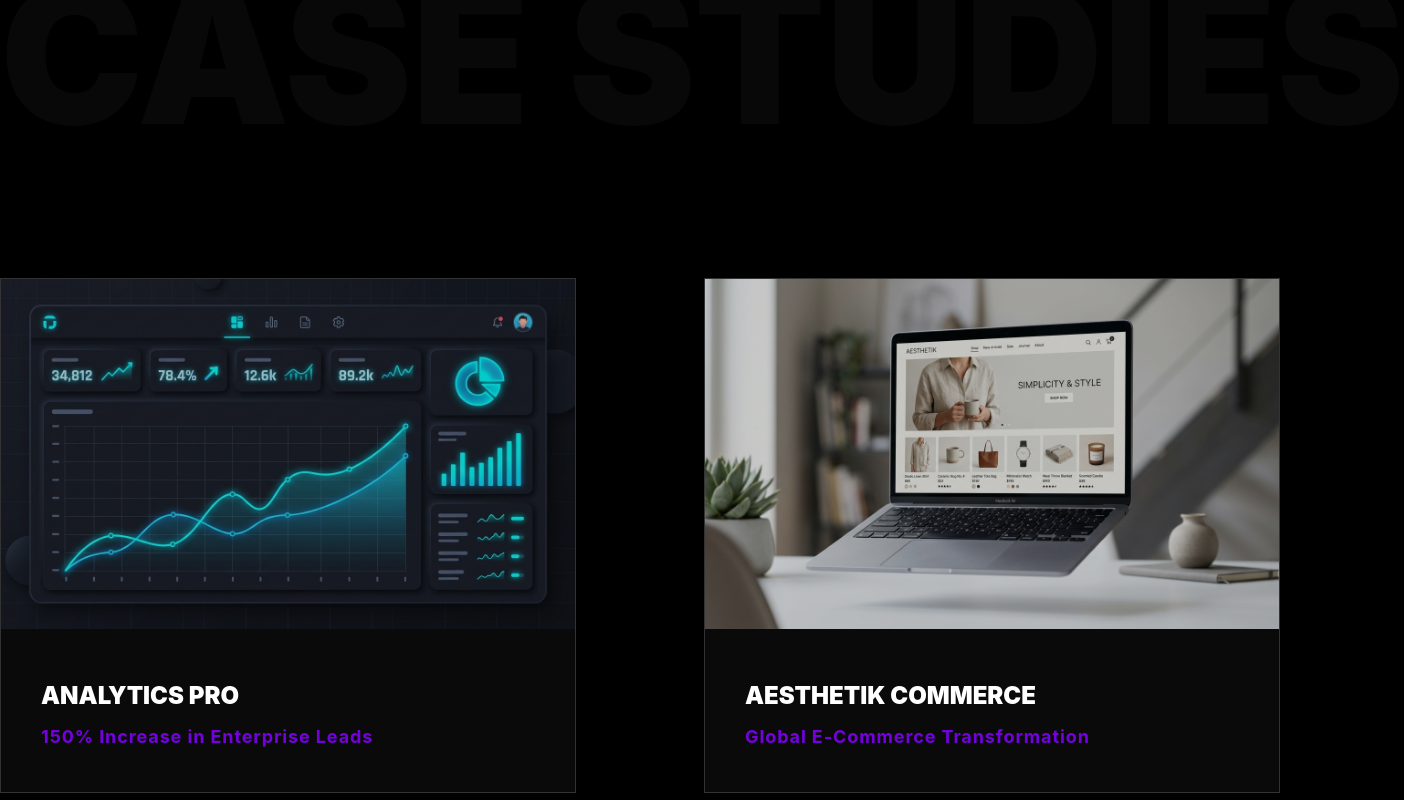
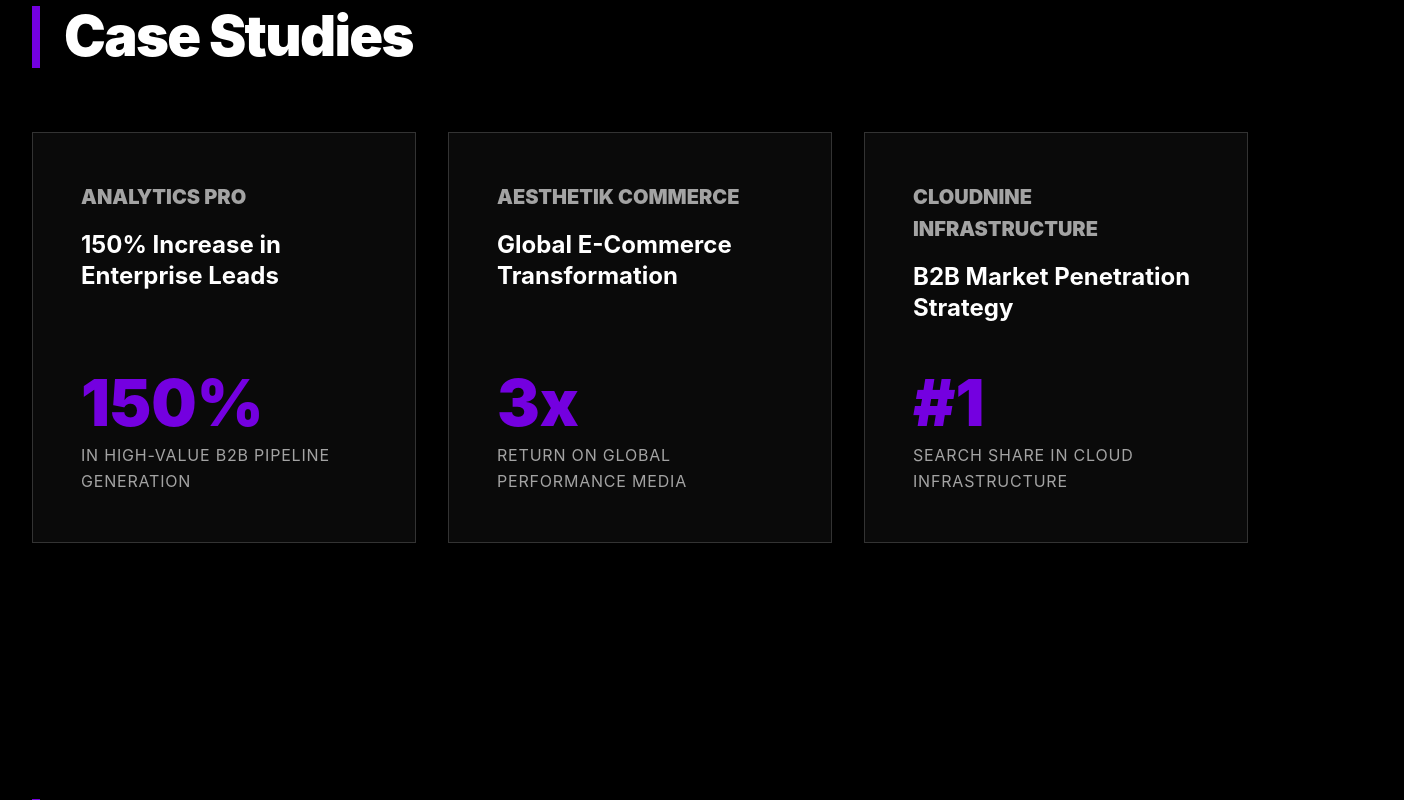
Before and after one commit to INFUNDER/INKONIK, a React (Vite) app: page / in a window 1280 px wide. Shown: the part 1780-2580 px from the top of the page, 1404 px wide, since content can reach past the window. Built offline with nearby package versions, Linux system fonts and the light colour scheme.

Commit message:
Fix horizontal scroll, convert case studies to text metric cards, and fix button hover colors

```diff
--- a/src/index.css
+++ b/src/index.css
@@ -23,6 +23,7 @@ body {
   background-color: var(--bg-main);
   line-height: 1.6;
   -webkit-font-smoothing: antialiased;
+  overflow-x: hidden; /* Fix horizontal scroll */
 }
 
 a {
@@ -90,12 +91,13 @@ a {
 }
 
 .btn-outline:hover {
-  background-color: var(--primary-color);
-  color: var(--secondary-color);
+  background-color: var(--accent-color);
+  border-color: var(--accent-color);
+  color: #ffffff;
 }
 
 .btn-outline:hover .ik-mark {
-  color: var(--secondary-color);
+  color: #ffffff;
 }
 
 /* Enterprise Typography & Spacing */
--- a/src/pages/Home.jsx
+++ b/src/pages/Home.jsx
@@ -28,9 +28,9 @@ export default function Home() {
   ];
 
   const caseStudies = [
-    { name: 'Analytics Pro', result: '150% Increase in Enterprise Leads', image: '/images/portfolio_1.jpg' },
-    { name: 'Aesthetik Commerce', result: 'Global E-Commerce Transformation', image: '/images/portfolio_2.jpg' },
-    { name: 'CloudNine Infrastructure', result: 'B2B Market Penetration Strategy', image: '/images/portfolio_3.jpg' }
+    { name: 'Analytics Pro', result: '150% Increase in Enterprise Leads', metric: '150%', desc: 'in high-value B2B pipeline generation' },
+    { name: 'Aesthetik Commerce', result: 'Global E-Commerce Transformation', metric: '3x', desc: 'return on global performance media' },
+    { name: 'CloudNine Infrastructure', result: 'B2B Market Penetration Strategy', metric: '#1', desc: 'search share in cloud infrastructure' }
   ];
 
   const testimonials = [
@@ -122,23 +122,26 @@ export default function Home() {
         </motion.div>
       </section>
 
-      {/* Case Studies Section (Sticky Scroll) */}
-      <section id="case-studies" style={{ backgroundColor: 'var(--bg-main)', position: 'relative', paddingTop: '10vh' }}>
-        <div className="sticky-bg-text">CASE STUDIES</div>
-        <div className="container section-padding" style={{ position: 'relative', zIndex: 10, paddingBottom: '20vh' }}>
+      {/* Case Studies Section (Standardized Enterprise Layout) */}
+      <section id="case-studies" className="section-padding" style={{ backgroundColor: 'var(--bg-main)' }}>
+        <div className="container">
           <motion.div
             initial="hidden"
             whileInView="visible"
             viewport={{ once: true, margin: "-100px" }}
             variants={staggerContainer}
           >
-            <div style={{ display: 'grid', gridTemplateColumns: 'repeat(auto-fit, minmax(350px, 1fr))', gap: '8rem' }}>
+            <motion.h2 variants={fadeUpVariant} className="section-title">Case Studies</motion.h2>
+            <div style={{ display: 'grid', gridTemplateColumns: 'repeat(auto-fit, minmax(350px, 1fr))', gap: '2rem' }}>
               {caseStudies.map((p, i) => (
-                <motion.div key={i} variants={fadeUpVariant} style={{ background: 'var(--bg-secondary)', border: '1px solid var(--border-color)', position: 'relative' }}>
-                  <img src={p.image} alt={p.name} style={{ width: '100%', height: '350px', objectFit: 'cover', opacity: 0.8 }} />
-                  <div style={{ padding: '2.5rem' }}>
-                    <h3 style={{ fontSize: '1.5rem', fontWeight: '900', marginBottom: '0.5rem', textTransform: 'uppercase' }}>{p.name}</h3>
-                    <p style={{ color: 'var(--accent-color)', fontWeight: '700', fontSize: '1.125rem', letterSpacing: '0.05em' }}>{p.result}</p>
+                <motion.div key={i} variants={fadeUpVariant} className="enterprise-card" style={{ background: 'var(--bg-secondary)', border: '1px solid var(--border-color)', display: 'flex', flexDirection: 'column', justifyContent: 'space-between', minHeight: '350px' }}>
+                  <div>
+                    <h3 style={{ fontSize: '1.25rem', fontWeight: '900', marginBottom: '1rem', textTransform: 'uppercase', color: 'var(--text-muted)' }}>{p.name}</h3>
+                    <p style={{ fontWeight: '700', fontSize: '1.5rem', lineHeight: '1.3' }}>{p.result}</p>
+                  </div>
+                  <div style={{ marginTop: '3rem' }}>
+                    <p style={{ color: 'var(--accent-color)', fontWeight: '900', fontSize: '4rem', lineHeight: '1' }}>{p.metric}</p>
+                    <p style={{ color: 'var(--text-muted)', fontSize: '1rem', marginTop: '0.5rem', textTransform: 'uppercase', letterSpacing: '0.05em' }}>{p.desc}</p>
                   </div>
                 </motion.div>
               ))}
```
Also changed, not shown: 1 other file (tests, documents, lock files or other folders).
